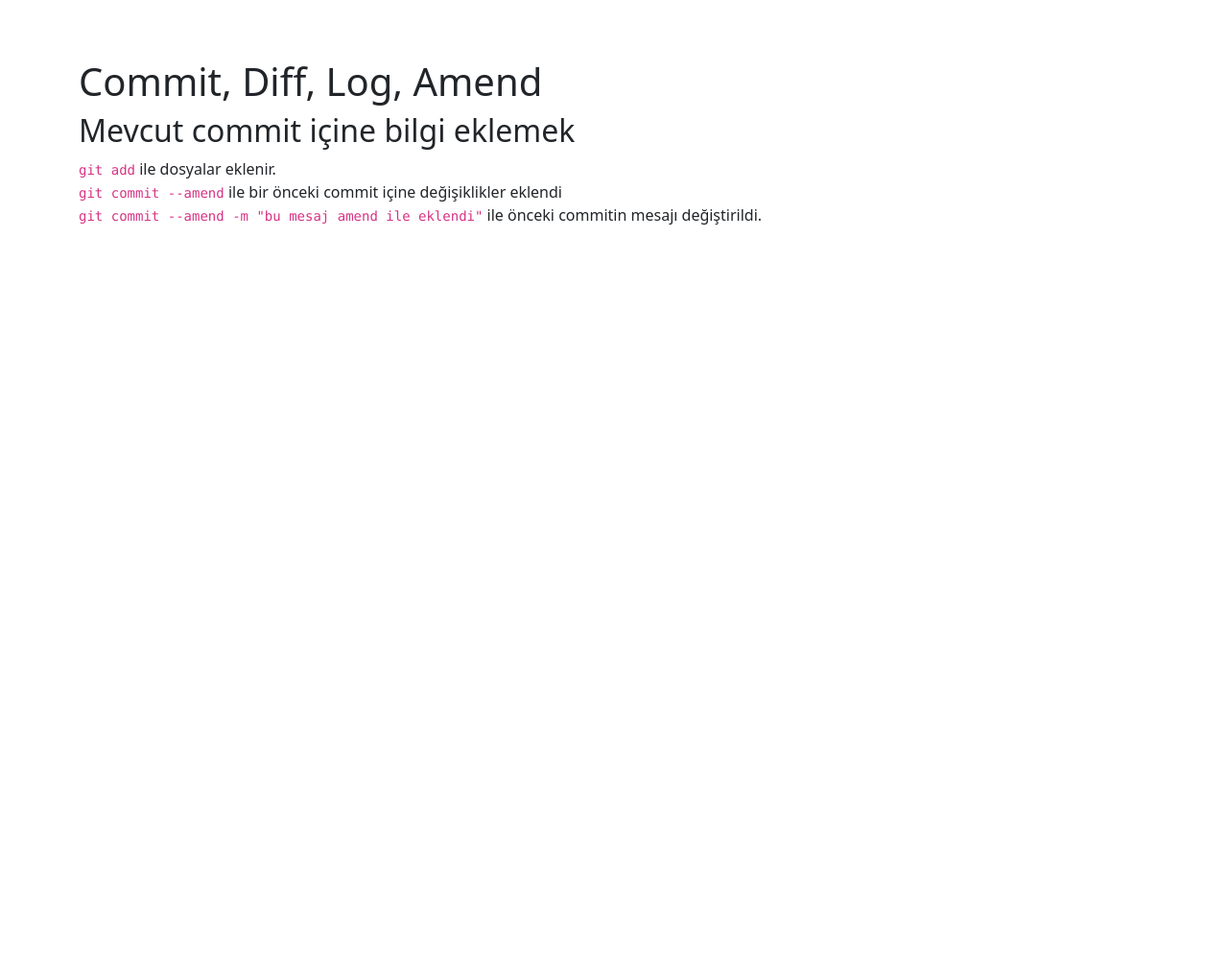
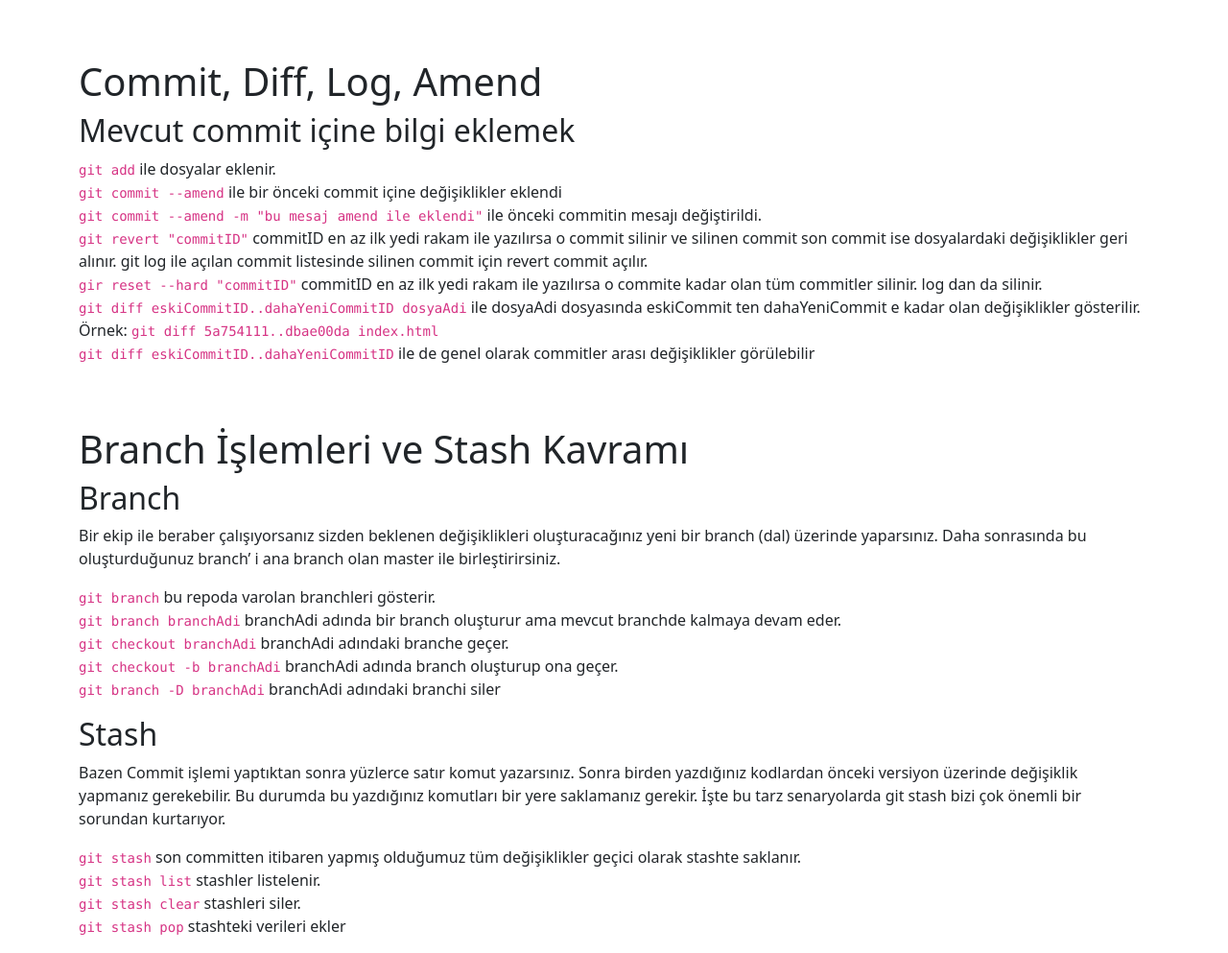
Before and after one commit to arslanng/notlarim, a plain HTML site: page git.html in a window 1280 px wide. Shown: the part 3490-4483 px from the top of the page at 96% size. Before the commit the page ends 3742 px from the top, so only its background shows below. Drawn offline with nearby package versions, Linux system fonts and the light colour scheme.

Commit message:
stash notları

```diff
--- a/git.html
+++ b/git.html
@@ -268,9 +268,36 @@
             <p>
                 <code>git add</code> ile dosyalar eklenir. <br>
                 <code>git commit --amend</code> ile bir önceki commit içine değişiklikler eklendi <br>
-                <code>git commit --amend -m "bu mesaj amend ile eklendi"</code> ile önceki commitin mesajı değiştirildi.
+                <code>git commit --amend -m "bu mesaj amend ile eklendi"</code> ile önceki commitin mesajı değiştirildi. <br>
+                <code>git revert "commitID"</code> commitID en az ilk yedi rakam ile yazılırsa o commit silinir ve silinen commit son commit ise dosyalardaki değişiklikler geri alınır. git log ile açılan commit listesinde silinen commit için revert commit açılır. <br>
+                <code>gir reset --hard "commitID"</code> commitID en az ilk yedi rakam ile yazılırsa o commite kadar olan tüm commitler silinir. log dan da silinir. <br>
+                <code>git diff eskiCommitID..dahaYeniCommitID dosyaAdi</code> ile dosyaAdi dosyasında eskiCommit ten dahaYeniCommit e kadar olan değişiklikler gösterilir. <br> Örnek:
+                <code>git diff 5a754111..dbae00da index.html</code> <br>
+                <code>git diff eskiCommitID..dahaYeniCommitID</code> ile de genel olarak commitler arası değişiklikler görülebilir
+            </p>
+        </div>
+        <div class="row pt-5 yazi branch">
+            <h1>Branch İşlemleri ve Stash Kavramı</h1>
 
+            <h2>Branch</h2>
+            <p>Bir ekip ile beraber çalışıyorsanız sizden beklenen değişiklikleri oluşturacağınız yeni bir branch (dal) üzerinde yaparsınız. Daha sonrasında bu oluşturduğunuz branch’ i ana branch olan master ile birleştirirsiniz.</p>
+            <p>
+                <code>git branch</code> bu repoda varolan branchleri gösterir. <br>
+                <code>git branch branchAdi</code> branchAdi adında bir branch oluşturur ama mevcut branchde kalmaya devam eder. <br>
+                <code>git checkout branchAdi</code> branchAdi adındaki branche geçer. <br>
+                <code>git checkout -b branchAdi</code> branchAdi adında branch oluşturup ona geçer. <br>
+                <code>git branch -D branchAdi</code> branchAdi adındaki branchi siler
             </p>
+
+            <h2>Stash</h2>
+            <p>Bazen Commit işlemi yaptıktan sonra yüzlerce satır komut yazarsınız. Sonra birden yazdığınız kodlardan önceki versiyon üzerinde değişiklik yapmanız gerekebilir. Bu durumda bu yazdığınız komutları bir yere saklamanız gerekir. İşte bu tarz senaryolarda git stash bizi çok önemli bir sorundan kurtarıyor.</p>
+            <p>
+                <code>git stash</code> son committen itibaren yapmış olduğumuz tüm değişiklikler geçici olarak stashte saklanır. <br>
+                <code>git stash list</code> stashler listelenir. <br>
+                <code>git stash clear</code> stashleri siler. <br>
+                <code>git stash pop</code> stashteki verileri ekler <br>
+            </p>
+
         </div>
     </div>
     <!-- content end -->
```
